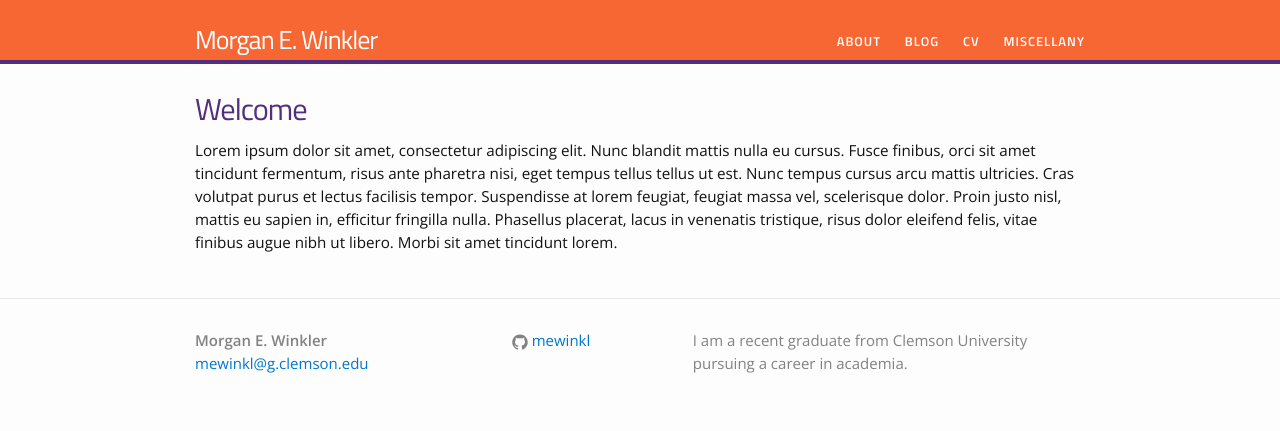
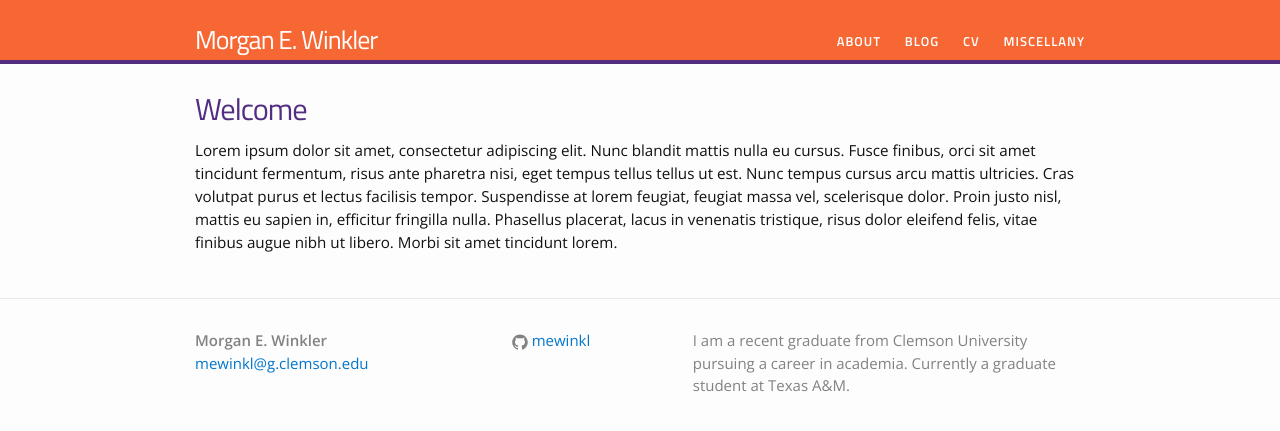
Before and after one commit to mewinkl/mewinkl.github.io, a Jekyll site: the page built from index.html, in a window 1280 px wide. Shown: the top 431 px of the page. Built offline with Jekyll 4.4.1, drawn with Linux system fonts in a browser that asks for light colours.

Commit message:
Change description in config.
Gig ‘em.

```diff
--- a/_config.yml
+++ b/_config.yml
@@ -2,7 +2,7 @@
 title: Morgan E. Winkler
 email: mewinkl@g.clemson.edu
 description: > # this means to ignore newlines until "baseurl:"
-  I am a recent graduate from Clemson University pursuing a career in academia.
+  I am a recent graduate from Clemson University pursuing a career in academia. Currently a graduate student at Texas A&M.
 baseurl: "" # the subpath of your site, e.g. /blog/
 url: "http://mewinkl.github.io" # github.com
 twitter_username:
```
